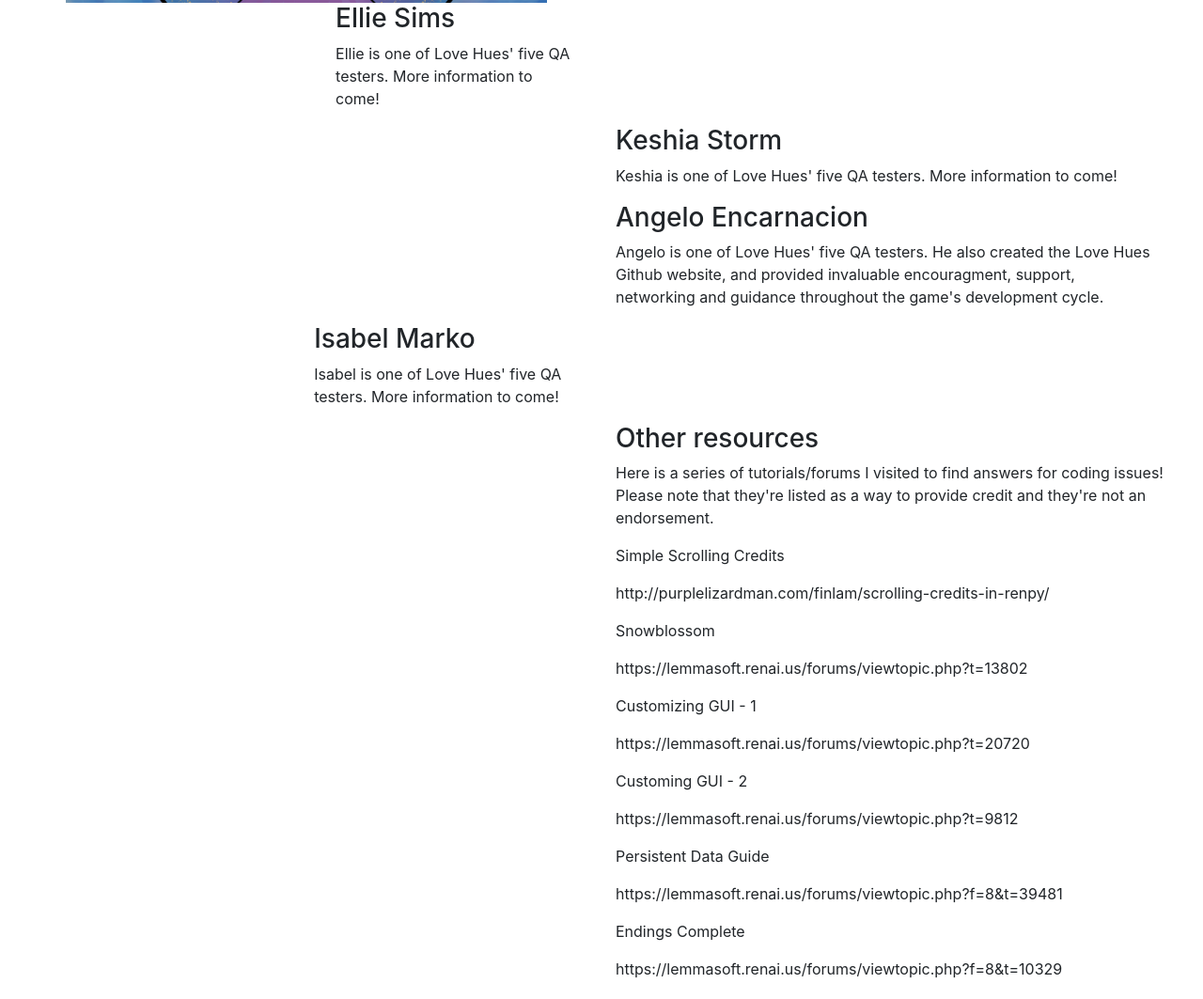
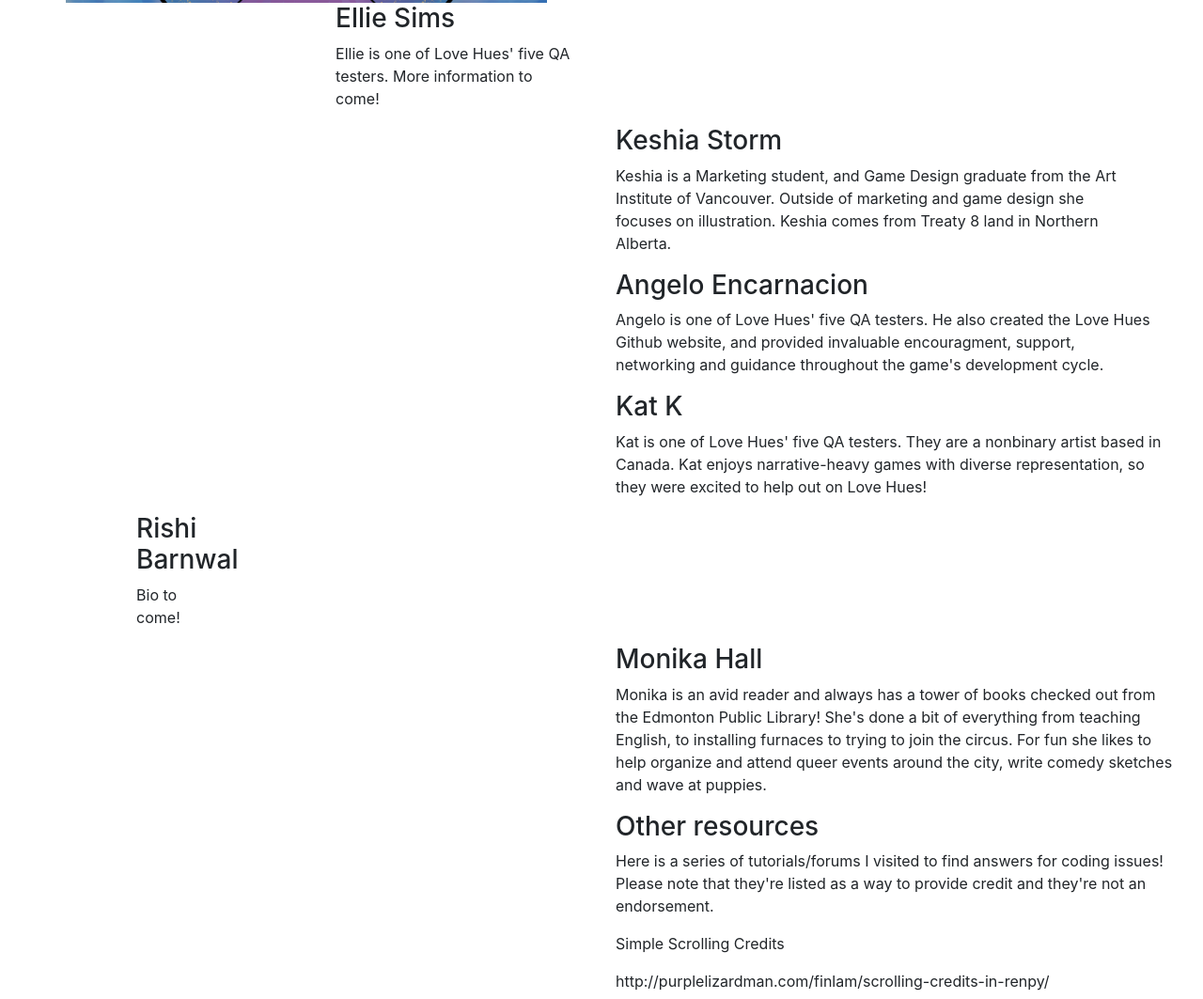
Before and after one commit to love-hues/love-hues.github.io, a plain HTML site: page developer.html in a window 1280 px wide. Shown: the part 1123-2186 px from the top of the page at 94% size. Drawn offline with nearby package versions, Linux system fonts and the light colour scheme.

Commit message:
updated staff members

```diff
--- a/developer.html
+++ b/developer.html
@@ -100,7 +100,7 @@
                     </div>
                     <div class="col-sm-6 align-self-center">
                       <h3>Keshia Storm</h3>
-                      <p>Keshia is one of Love Hues' five QA testers. More information to come!</p>
+                      <p>Keshia is a Marketing student, and Game Design graduate from the Art Institute of Vancouver. Outside of marketing and game design she focuses on illustration. Keshia comes from Treaty 8 land in Northern Alberta.</p>
                 </div>
               <div class="row">
                     <div class="col-sm-6">
@@ -114,10 +114,26 @@
                     <div class="col-sm-6">
                     </div>
                     <div class="col-sm-6 align-self-center">
-                      <h3>Isabel Marko</h3>
-                      <p>Isabel is one of Love Hues' five QA testers. More information to come!</p>
+                      <h3>Kat K</h3>
+                      <p>Kat is one of Love Hues' five QA testers. They are a nonbinary artist based in Canada. Kat enjoys narrative-heavy games with diverse representation, so they were excited to help out on Love Hues!</p>
                 </div>
 
+              <div class="row">
+                    <div class="col-sm-6">
+                    </div>
+                    <div class="col-sm-6 align-self-center">
+                      <h3>Rishi Barnwal</h3>
+                      <p>Bio to come!</p>
+                </div>
+                </div>
+
+              <div class="row">
+                    <div class="col-sm-6">
+                    </div>
+                    <div class="col-sm-6 align-self-center">
+                      <h3>Monika Hall</h3>
+                      <p>Monika is an avid reader and always has a tower of books checked out from the Edmonton Public Library! She's done a bit of everything from teaching English, to installing furnaces to trying to join the circus. For fun she likes to help organize and attend queer events around the city, write comedy sketches and wave at puppies.</p>
+                </div>
                 </div>
 
                <div class="row">
```
Also changed, not shown: staff.html (+2 -2 lines).
